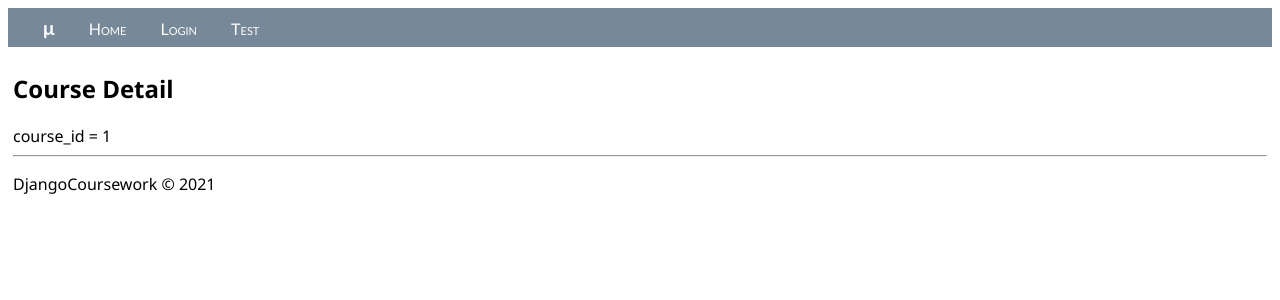
After one commit to MorriganR/DjangoCoursework, a Django app: page /course/ in a window 1280 px wide. The commit adds this page. Shown: the top 300 px of the page. Run offline with Django 3.2, Linux system fonts and the light colour scheme.

Commit message:
add route to Course Detail

```diff
--- /dev/null
+++ b/gausscourse/templates/gausscourse/course_detail.html
@@ -0,0 +1,7 @@
+{% extends 'gausscourse/base.html' %}
+{% block title %} Course Detail {% endblock %}
+{% block content %}
+<div>
+    course_id = {{ course_id }}
+</div>
+{% endblock %}
--- a/gausscourse/templates/gausscourse/index.html
+++ b/gausscourse/templates/gausscourse/index.html
@@ -19,7 +19,7 @@
   </tr>
     {% for course in course_list %}
   <tr>
-    <td>{{ course.name }}</td>
+    <td><a href="{% url 'course'  %}{{ course.id }}">{{ course.name }}</a></td>
     <td>{{ course.start_date }}</td>
     <td>{{ course.finish_date }}</td>
     <td>{{ course.creator.get_full_name }}</td>
--- a/gausscourse/urls.py
+++ b/gausscourse/urls.py
@@ -8,5 +8,7 @@ urlpatterns = [
     path('social-auth/', include('social_django.urls', namespace="social")),
     path("login", auth_views.LoginView.as_view(), name="login"),
     path("home", views.home, name="home"),
+    path('course/', views.course_detail, name='course'),
+    path('course/<int:course_id>/', views.course_detail),
     path('', views.CourseIndexView.as_view(), name='index'),
 ]
--- a/gausscourse/views.py
+++ b/gausscourse/views.py
@@ -12,6 +12,9 @@ from django.views.generic import ListView
 @login_required
 def home(request):
     return render(request, 'gausscourse/home.html')
+
+def course_detail(request, course_id=1):
+    return render(request, 'gausscourse/course_detail.html', {'course_id': course_id})
 
 class CourseIndexView(ListView):
     context_object_name = 'course_list'
```
